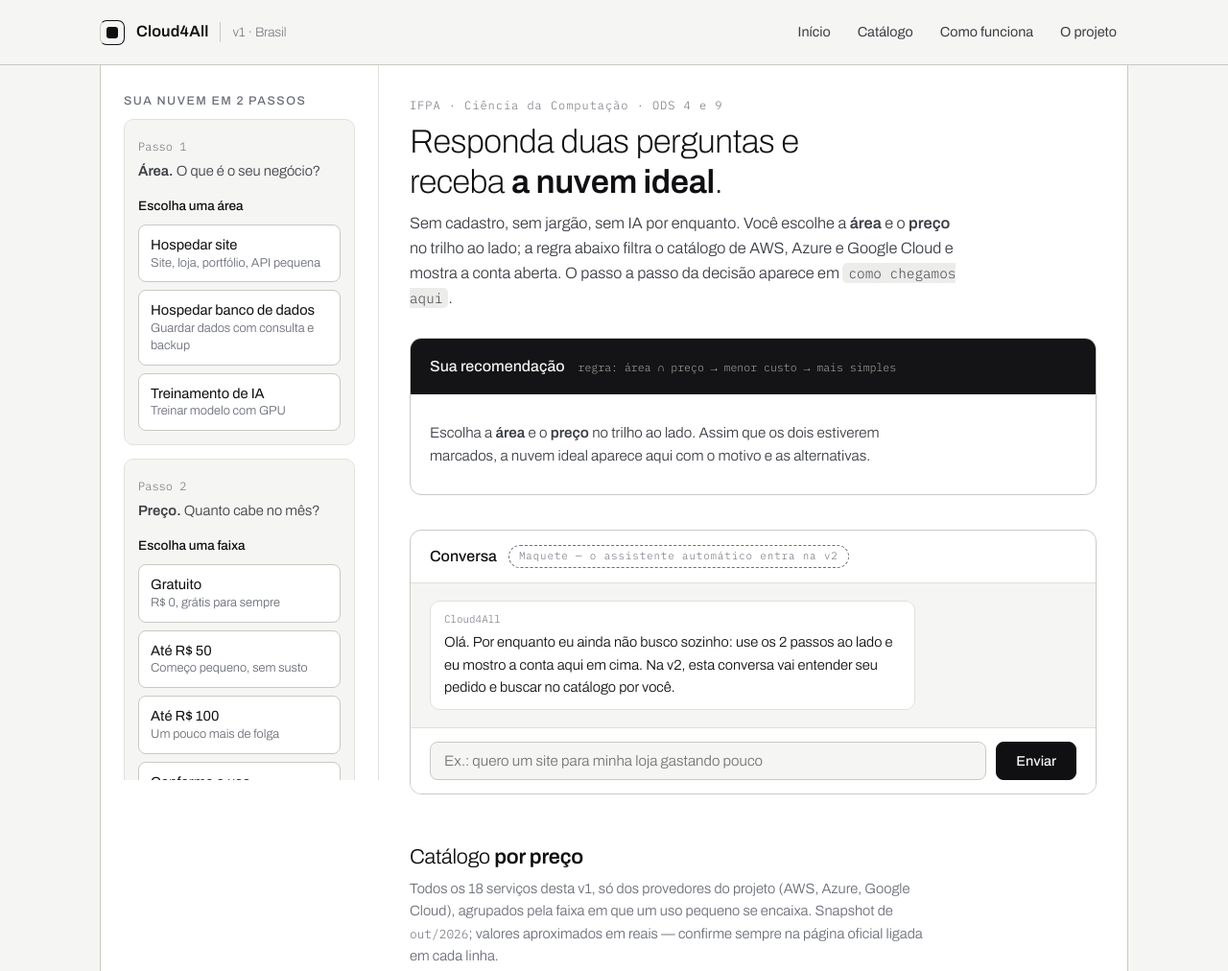
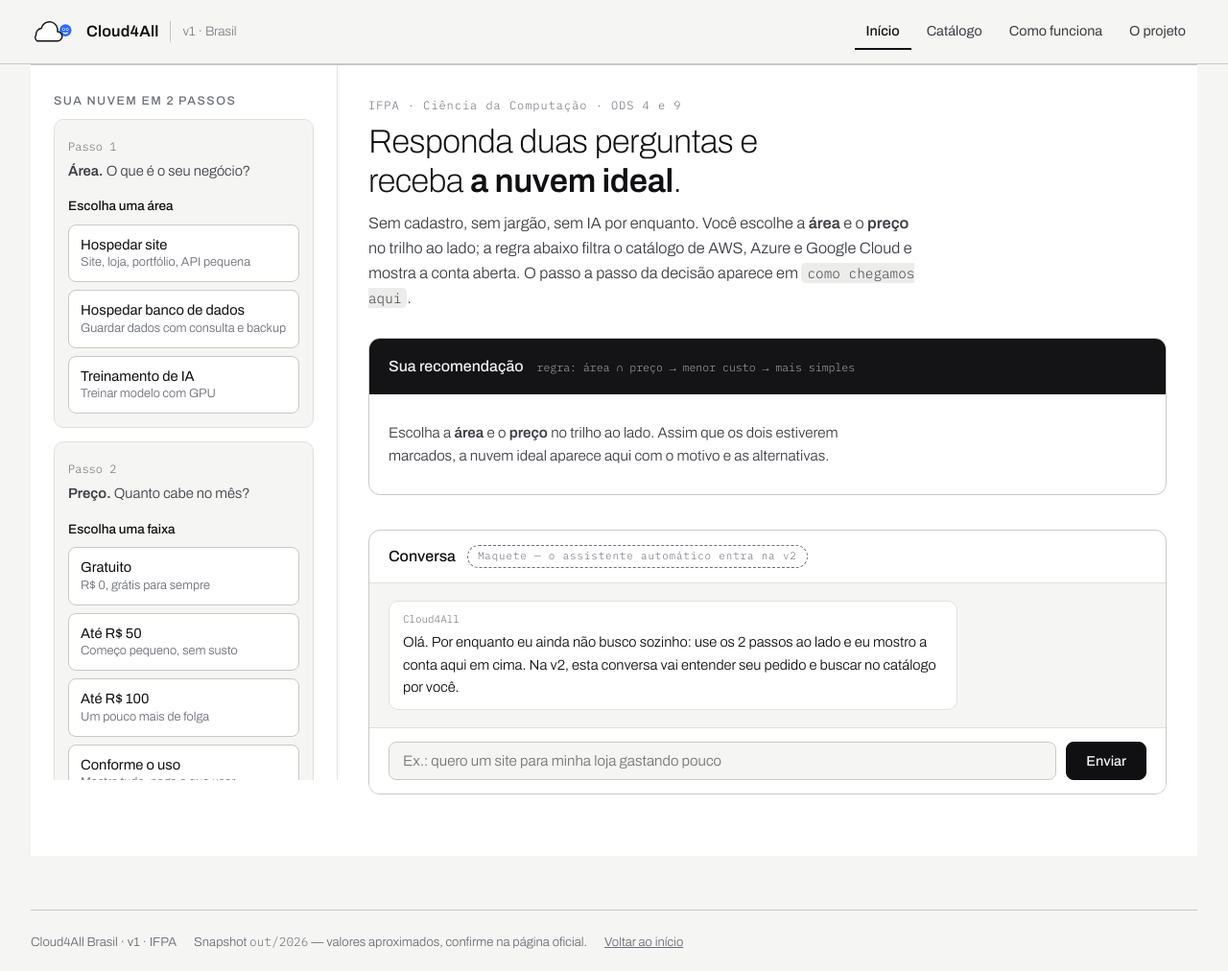
Before and after one commit to KelvinOliveiraCode/cloud4all-v1, a plain HTML site: page index.html in a window 1280 px wide. Shown: the top 1012 px of the page at 96% size. Drawn offline with Linux system fonts and the light colour scheme.

Commit message:
v1.1: abas, layout tela cheia, logo SVG nuvem + bonequinho

```diff
--- a/index.html
+++ b/index.html
@@ -34,22 +34,28 @@
     -webkit-font-smoothing:antialiased;
   }
   :focus-visible{outline:2px solid var(--ink);outline-offset:3px;border-radius:4px}
-  .wrap{max-width:var(--max);margin:0 auto;padding:0 24px}
+  .wrap{padding:0 32px}
 
   /* ---------- top bar (compacta, alinhada à esquerda) ---------- */
   header.top{border-bottom:1px solid var(--line-strong);background:var(--paper);position:sticky;top:0;z-index:20}
-  .top-inner{display:flex;align-items:center;gap:28px;padding:14px 24px;max-width:var(--max);margin:0 auto}
+  .top-inner{display:flex;align-items:center;gap:28px;padding:14px 32px}
   .brand{display:flex;align-items:center;gap:12px;text-decoration:none;color:var(--ink)}
-  .brand-mark{width:26px;height:26px;border:1.5px solid var(--ink);border-radius:7px;position:relative;flex:none}
-  .brand-mark::after{content:"";position:absolute;left:6px;right:6px;top:6px;bottom:6px;background:var(--ink);border-radius:3px}
+  .brand svg{flex:none;display:block}
   .brand b{font-weight:600;letter-spacing:.01em;font-size:1.02rem}
   .brand span{font-weight:200;color:var(--ink-3);font-size:.85rem;border-left:1px solid var(--line-strong);padding-left:12px}
-  nav.main{display:flex;gap:4px;margin-left:auto}
-  nav.main a{color:var(--ink-2);text-decoration:none;font-size:.9rem;font-weight:400;padding:8px 12px;border-radius:7px}
-  nav.main a:hover{background:#e9e9e5;color:var(--ink)}
+  nav.main{display:flex;gap:4px;margin-left:auto;overflow-x:auto}
+  nav.main button{font-family:inherit;font-size:.9rem;font-weight:400;color:var(--ink-2);background:none;border:0;border-bottom:2px solid transparent;padding:10px 12px;cursor:pointer;white-space:nowrap}
+  nav.main button:hover{color:var(--ink)}
+  nav.main button[aria-selected="true"]{color:var(--ink);font-weight:500;border-bottom-color:var(--ink)}
 
-  /* ---------- layout: trilho lateral + conteúdo ---------- */
-  .layout{display:grid;grid-template-columns:290px 1fr;gap:0;border-left:1px solid var(--line-strong);border-right:1px solid var(--line-strong);background:var(--panel)}
+  /* ---------- abas: uma tela por vez ---------- */
+  .tabpanel{display:none}
+  .tabpanel.active{display:block}
+  .page{padding:32px 0 8px}
+  .page .block{margin-top:0}
+
+  /* ---------- layout da aba início: trilho + conteúdo, tela cheia ---------- */
+  .layout{display:grid;grid-template-columns:320px 1fr;background:var(--panel);border-top:1px solid var(--line-strong)}
   aside.rail{border-right:1px solid var(--line);padding:28px 24px;position:sticky;top:55px;align-self:start;max-height:calc(100vh - 55px);overflow:auto}
   .rail h2{font-size:.78rem;font-weight:500;letter-spacing:.12em;text-transform:uppercase;color:var(--ink-3);margin:0 0 8px}
   .step{border:1px solid var(--line);border-radius:var(--radius);padding:14px;margin-bottom:14px;background:var(--paper)}
@@ -129,10 +135,10 @@
   .chat-form button:hover{background:var(--dark-2)}
 
   /* ---------- catálogo ---------- */
-  section.block{margin-top:48px}
-  section.block h2{font-size:1.35rem;font-weight:300;letter-spacing:-.01em}
-  section.block h2 strong{font-weight:600}
-  section.block .sub{color:var(--ink-3);font-size:.92rem;margin:4px 0 18px;max-width:64ch}
+  .block{margin-top:48px}
+  .block h2{font-size:1.35rem;font-weight:300;letter-spacing:-.01em}
+  .block h2 strong{font-weight:600}
+  .block .sub{color:var(--ink-3);font-size:.92rem;margin:4px 0 18px;max-width:64ch}
   .tier{margin-bottom:22px}
   .tier-head{display:flex;align-items:baseline;gap:12px;border-bottom:1px solid var(--ink);padding-bottom:6px;margin-bottom:12px}
   .tier-head h3{font-size:1rem;font-weight:500}
@@ -156,14 +162,15 @@
   .snap a{color:inherit}
 
   footer.site{border-top:1px solid var(--line-strong);margin-top:56px;padding:22px 0 40px;font-size:.82rem;color:var(--ink-3)}
-  footer.site .wrap{display:flex;gap:18px;flex-wrap:wrap;align-items:baseline}
+  footer.site .foot{display:flex;gap:18px;flex-wrap:wrap;align-items:baseline}
   footer.site a{color:inherit}
 
   @media (max-width:900px){
     .layout{grid-template-columns:1fr}
     aside.rail{position:static;max-height:none;border-right:0;border-bottom:1px solid var(--line)}
-    main.col{padding:24px 20px 48px}
-    nav.main{display:none}
+    main.col{padding:32px 32px 48px}
+    nav.main{margin-left:0}
+    nav.main button{padding:10px 8px}
     .cols{grid-template-columns:1fr}
     table.cat th:nth-child(4), table.cat td:nth-child(4){display:none}
     h1{font-size:1.7rem}
@@ -179,21 +186,30 @@
 <header class="top">
   <div class="top-inner">
     <a class="brand" href="#inicio" aria-label="Cloud4All, início">
-      <span class="brand-mark" aria-hidden="true"></span>
+      <svg width="46" height="28" viewBox="0 0 66 40" aria-hidden="true" focusable="false">
+        <circle cx="52" cy="18" r="9" fill="#2b6cff"/>
+        <circle cx="49.3" cy="16.5" r="2" fill="#fff"/>
+        <circle cx="54.7" cy="16.5" r="2" fill="#fff"/>
+        <circle cx="49.3" cy="16.5" r="1" fill="#101013"/>
+        <circle cx="54.7" cy="16.5" r="1" fill="#101013"/>
+        <path d="M49 21.5 Q52 24 55 21.5" stroke="#fff" stroke-width="1.6" fill="none" stroke-linecap="round"/>
+        <path d="M10 34 L40 34 A7 7 0 0 0 40 20 A12 12 0 0 0 16 15 A9 9 0 0 0 8 25 A6 6 0 0 0 10 34 Z" fill="#fff" stroke="#101013" stroke-width="2" stroke-linejoin="round"/>
+      </svg>
       <b>Cloud4All</b>
       <span>v1 · Brasil</span>
     </a>
-    <nav class="main" aria-label="Navegação principal">
-      <a href="#inicio">Início</a>
-      <a href="#catalogo">Catálogo</a>
-      <a href="#como-funciona">Como funciona</a>
-      <a href="#projeto">O projeto</a>
+    <nav class="main" aria-label="Abas do site" role="tablist">
+      <button type="button" role="tab" id="tab-inicio" data-tab="inicio" aria-selected="true" aria-controls="inicio">Início</button>
+      <button type="button" role="tab" id="tab-catalogo" data-tab="catalogo" aria-selected="false" aria-controls="catalogo">Catálogo</button>
+      <button type="button" role="tab" id="tab-como-funciona" data-tab="como-funciona" aria-selected="false" aria-controls="como-funciona">Como funciona</button>
+      <button type="button" role="tab" id="tab-projeto" data-tab="projeto" aria-selected="false" aria-controls="projeto">O projeto</button>
     </nav>
   </div>
 </header>
 
 <div class="wrap">
-<div class="layout" id="inicio">
+<section class="tabpanel active" id="inicio" role="tabpanel" aria-labelledby="tab-inicio" tabindex="0">
+<div class="layout">
 
   <aside class="rail" aria-label="Assistente em 2 passos">
     <h2>Sua nuvem em 2 passos</h2>
@@ -253,14 +269,23 @@
         <button type="submit">Enviar</button>
       </form>
     </div>
+  </main>
+</div>
+</section>
 
-    <section class="block" id="catalogo">
+<section class="tabpanel" id="catalogo" role="tabpanel" aria-labelledby="tab-catalogo" tabindex="0">
+<div class="page">
+    <section class="block">
       <h2>Catálogo <strong>por preço</strong></h2>
       <p class="sub">Todos os 18 serviços desta v1, só dos provedores do projeto (AWS, Azure, Google Cloud), agrupados pela faixa em que um uso pequeno se encaixa. Snapshot de <span class="mono">out/2026</span>; valores aproximados em reais — confirme sempre na página oficial ligada em cada linha.</p>
       <div id="tiers"></div>
     </section>
+</div>
+</section>
 
-    <section class="block" id="como-funciona">
+<section class="tabpanel" id="como-funciona" role="tabpanel" aria-labelledby="tab-como-funciona" tabindex="0">
+<div class="page">
+    <section class="block">
       <h2>Como funciona <strong>(a regra, aberta)</strong></h2>
       <p class="sub">Nenhum modelo de IA decide nada nesta v1. O caminho até a nuvem ideal é fixo e auditável:</p>
       <div class="cols">
@@ -285,8 +310,12 @@
       </div>
       <div class="snap">Snapshot de preços: <span class="mono">out/2026</span> · Fontes: <a href="https://aws.amazon.com/pt/free/">AWS nível gratuito</a> · <a href="https://azure.microsoft.com/pt-br/pricing/purchase-options/azure-account">Azure conta gratuita</a> · <a href="https://cloud.google.com/free">Google Cloud nível gratuito</a> · <a href="https://cloud.google.com/run/pricing">Cloud Run preços</a> · <a href="https://firebase.google.com/pricing">Firebase preços</a></div>
     </section>
+</div>
+</section>
 
-    <section class="block" id="projeto">
+<section class="tabpanel" id="projeto" role="tabpanel" aria-labelledby="tab-projeto" tabindex="0">
+<div class="page">
+    <section class="block">
       <h2>O projeto <strong>Cloud4All Brasil</strong></h2>
       <p class="sub">Plataforma para traduzir necessidade simples em configuração real de nuvem, para estudantes e pequenos negócios. Resumo aceito no Connepi 2026 (IFPA). Esta página é a v1: catálogo determinístico navegável. A v2 liga a IA (RAG sobre documentação oficial) sem mudar a regra de filtro.</p>
       <div class="cols">
@@ -300,16 +329,16 @@
         </div>
       </div>
     </section>
+</div>
+</section>
 
     <footer class="site">
-      <div>
+      <div class="foot">
         <span>Cloud4All Brasil · v1 · IFPA</span>
         <span>Snapshot <span class="mono">out/2026</span> — valores aproximados, confirme na página oficial.</span>
         <a href="#inicio">Voltar ao início</a>
       </div>
     </footer>
-  </main>
-</div>
 </div>
 
 <script>
@@ -427,6 +456,28 @@ function render(){
 document.querySelectorAll("[data-area]").forEach(b=>b.addEventListener("click", ()=>{ selArea=b.dataset.area; render(); }));
 document.querySelectorAll("[data-preco]").forEach(b=>b.addEventListener("click", ()=>{ selPreco=b.dataset.preco; render(); }));
 
+/* Abas: uma tela por vez, com hash (#inicio, #catalogo, #como-funciona, #projeto). */
+const TABS = ["inicio","catalogo","como-funciona","projeto"];
+function abaAtual(){
+  if(typeof location === "undefined") return "inicio";
+  const h = (location.hash || "#inicio").replace("#","");
+  return TABS.indexOf(h) >= 0 ? h : "inicio";
+}
+function mostrarAba(nome, trocarHash){
+  document.querySelectorAll("[data-tab]").forEach(b=>{
+    b.setAttribute("aria-selected", String(b.getAttribute("data-tab") === nome));
+  });
+  TABS.forEach(t=>{
+    const p = document.getElementById(t);
+    if(p && p.classList) p.classList.toggle("active", t === nome);
+  });
+  if(trocarHash && typeof history !== "undefined" && typeof location !== "undefined"){
+    history.replaceState(null, "", "#" + nome);
+  }
+}
+document.querySelectorAll("[data-tab]").forEach(b=>b.addEventListener("click", ()=>mostrarAba(b.getAttribute("data-tab"), true)));
+mostrarAba(abaAtual(), false);
+
 /* Chat-maquete: resposta fixa, sem fingir IA. */
 const RESPOSTA_FIXA = "O assistente automático chega na v2 — por enquanto eu não busco sozinho. Use os 2 passos ao lado (área + preço) que a recomendação aparece ali em cima, com a conta aberta. Se já escolheu, me diga o que apareceu que eu confirmo o caminho.";
 document.getElementById("chatform").addEventListener("submit", e=>{
```
Also changed, not shown: 1 other file.
